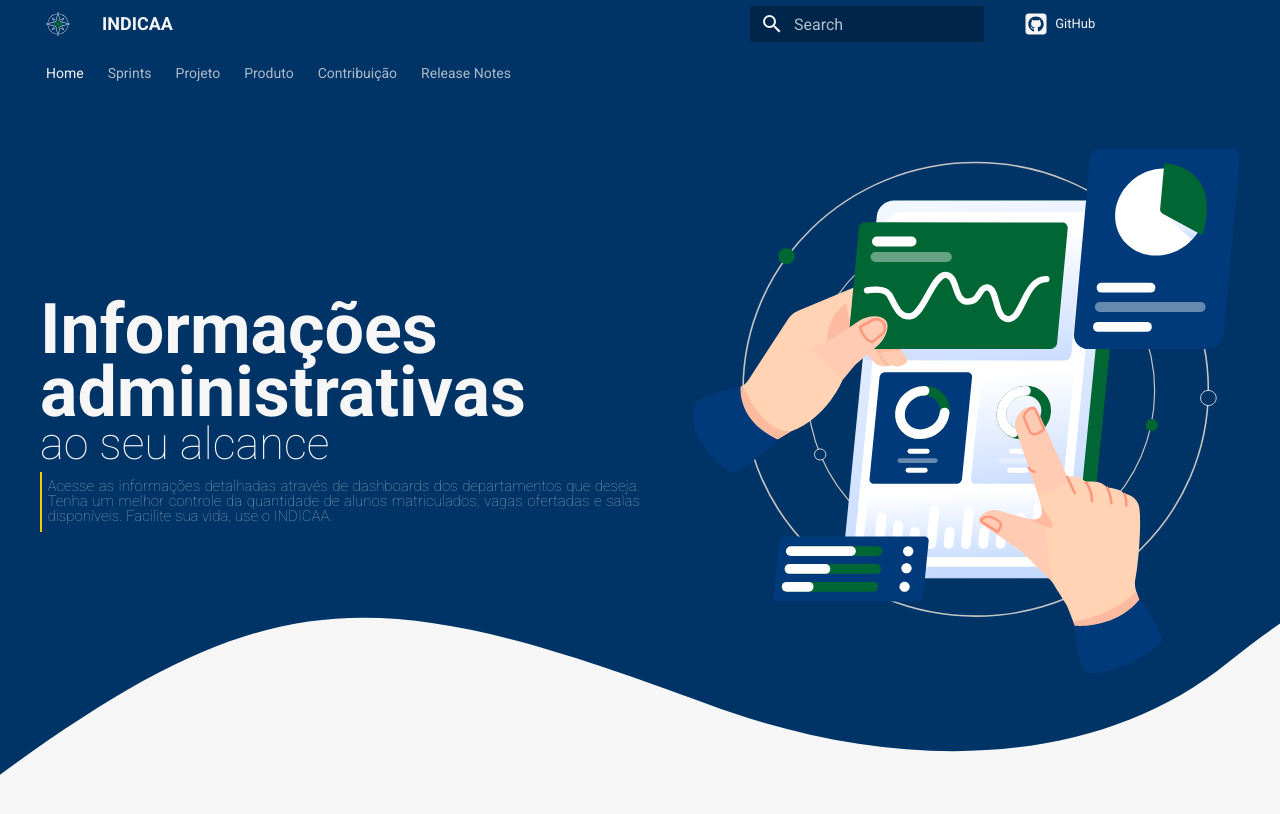
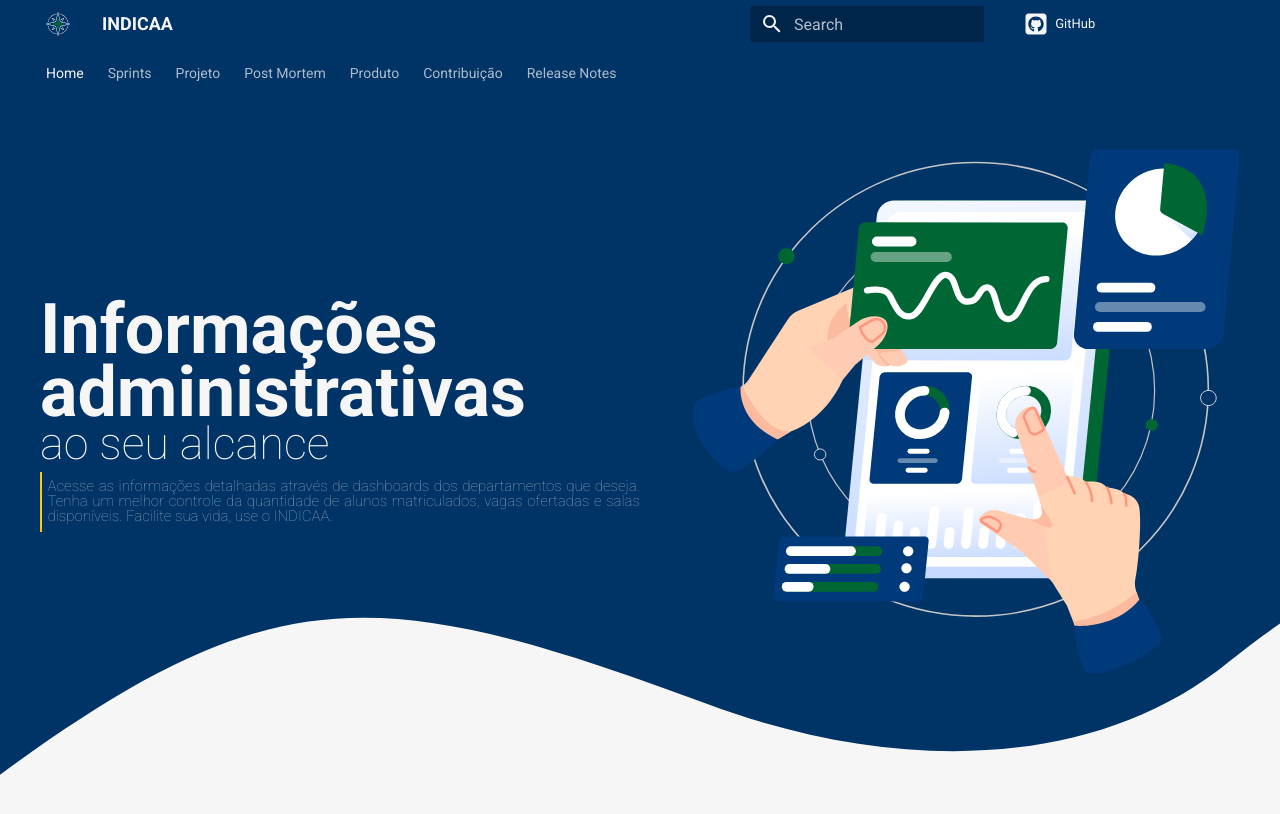
Before and after one commit to fga-eps-mds/2021.2-INDICAA-Wiki, an MkDocs documentation site: the page built from docs/index.md, in a window 1280 px wide and 900 px high. Shown: the top 814 px of the window. Built offline with MkDocs 1.6.1 and Material for MkDocs 9.7.7, drawn with Linux system fonts in a browser that asks for light colours; comment, search, counter and statistics services are not loaded.

Commit message:
:pencil: (fga-eps-mds/2021.2-INDICAA#145) : Grupo 3 - adição MKDocs

```diff
--- a/mkdocs.yml
+++ b/mkdocs.yml
@@ -70,6 +70,8 @@ nav:
           - Gerenciamento de Comunicação: documentacao/gerenciamento_de_comunicacao.md
           - Gerenciamento de Riscos: documentacao/gerenciamento_de_riscos.md
           - Estrutura de Branches: documentacao/guia_de_branching.md
+    - Post Mortem:
+          - Grupo 3: documentacao/post_mortem/grupo_3.md
     - Produto:
           - Documento de Requisitos: documentacao/documento_de_requisitos.md
           - Documento de Arquitetura: documentacao/documento_de_arquitetura.md
```
